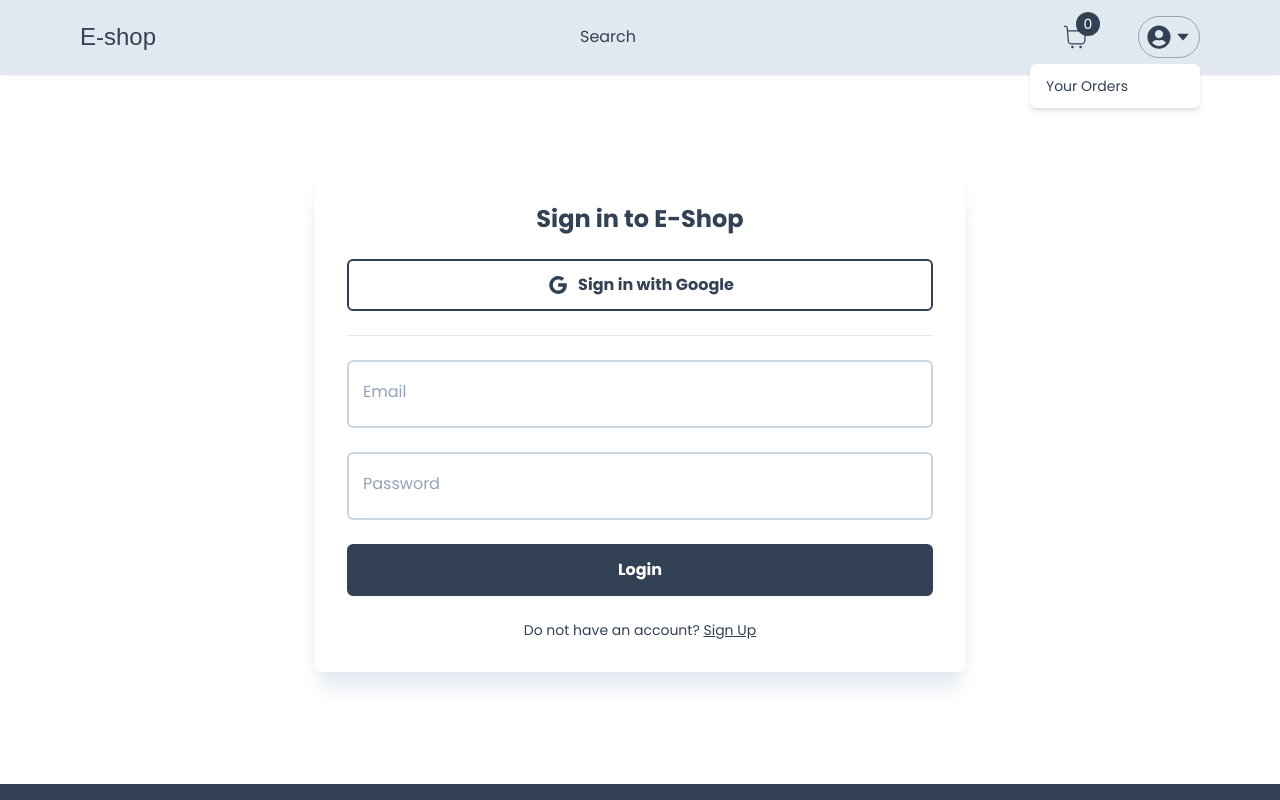
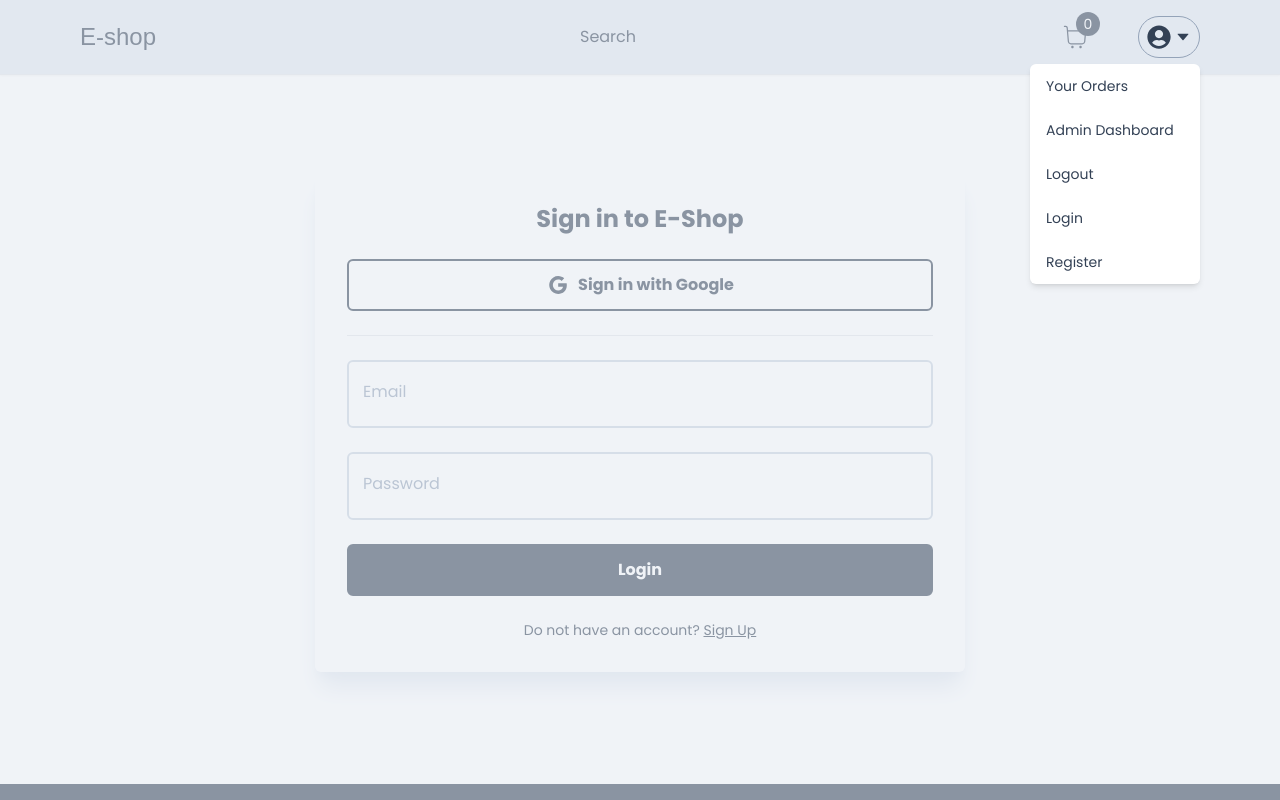
Before and after one commit to ayekaday/e-shop, a Next.js app: page /login in a window 1280 px wide. Both pictures are taken after a click on the element 1168 px from the left and 37 px from the top of the page. Shown: the top 800 px of the page. Built offline with nearby package versions, Linux system fonts and the light colour scheme; no server answers; a web font is replaced by a local one.

Commit message:
Add getCurrentUser

```diff
--- /dev/null
+++ b/actions/getCurrentUser.ts
@@ -0,0 +1,32 @@
+import { authOptions } from "@/pages/api/auth/[...nextauth]";
+import { getServerSession } from "next-auth";
+import prisma from "@/libs/prismadb";
+
+export async function getSession() {
+  return await getServerSession(authOptions);
+}
+
+export async function getCurrentUser() {
+  try {
+    const session = await getSession();
+    if (!session?.user?.email) {
+      return null;
+    }
+    const currentUser = await prisma.user.findUnique({
+      where: {
+        email: session?.user?.email,
+      },
+    });
+    if (!currentUser) {
+      return null;
+    }
+    return {
+      ...currentUser,
+      createdAt: currentUser.createdAt.toISOString(),
+      updatedAt: currentUser.updatedAt.toISOString(),
+      emailVerified: currentUser.emailVerified?.toString() || null,
+    };
+  } catch (error: any) {
+    return null;
+  }
+}
--- /dev/null
+++ b/app/components/nav/BackDrop.tsx
@@ -0,0 +1,23 @@
+interface BackDropProps {
+  onClick: () => void;
+}
+
+const BackDrop: React.FC<BackDropProps> = ({ onClick }) => {
+  return (
+    <div
+      onClick={onClick}
+      className="
+  z-20
+  bg-slate-200
+  opacity-50
+  w-screen
+  h-screen
+  fixed
+  top-0
+  left-0
+  "
+    ></div>
+  );
+};
+
+export default BackDrop;
--- a/app/components/nav/UserMenu.tsx
+++ b/app/components/nav/UserMenu.tsx
@@ -6,6 +6,7 @@
 import Link from "next/link";
 import MenuItem from "./MenuItem";
 import { signOut } from "next-auth/react";
+import BackDrop from "./BackDrop";
 
 const UserMenu = () => {
   const [isOpen, setIsOpen] = useState(false);
@@ -57,10 +58,32 @@
               <Link href="orders">
                 <MenuItem onClick={toggleOpen}>Your Orders</MenuItem>
               </Link>
+
+              <Link href="/admin">
+                <MenuItem onClick={toggleOpen}>Admin Dashboard</MenuItem>
+              </Link>
+
+              <MenuItem
+                onClick={() => {
+                  toggleOpen();
+                  signOut();
+                }}
+              >
+                Logout
+              </MenuItem>
+            </div>
+            <div>
+              <Link href="/login">
+                <MenuItem onClick={toggleOpen}>Login</MenuItem>
+              </Link>
+              <Link href="/register">
+                <MenuItem onClick={toggleOpen}>Register</MenuItem>
+              </Link>
             </div>
           </div>
         )}
       </div>
+      {isOpen ? <BackDrop onClick={toggleOpen} /> : null}
     </>
   );
 };
--- a/app/layout.tsx
+++ b/app/layout.tsx
@@ -5,6 +5,7 @@
 import NavBar from "./components/nav/NavBar";
 import CartProvider from "@/providers/CartProvider";
 import { Toaster } from "react-hot-toast";
+import { getCurrentUser } from "@/actions/getCurrentUser";
 
 const poppins = Poppins({ subsets: ["latin"], weight: ["400", "700"] });
 
@@ -13,11 +14,13 @@
   description: "Ecommerce app",
 };
 
-export default function RootLayout({
+export default async function RootLayout({
   children,
 }: {
   children: React.ReactNode;
 }) {
+  const currentUser = await getCurrentUser();
+  console.log("user<<<", currentUser);
   return (
     <html lang="en">
       <body className={`${poppins.className} text-slate-700`}>
--- a/app/login/LoginForm.tsx
+++ b/app/login/LoginForm.tsx
@@ -7,6 +7,9 @@
 import Button from "../components/Button";
 import Link from "next/link";
 import { AiOutlineGoogle } from "react-icons/ai";
+import { signIn } from "next-auth/react";
+import { useRouter } from "next/navigation";
+import toast from "react-hot-toast";
 
 const LoginForm = () => {
   const [isLoading, setIsLoading] = useState(false);
@@ -21,9 +24,25 @@
     },
   });
 
+  const router = useRouter();
+
   const onsubmit: SubmitHandler<FieldValues> = (data) => {
     setIsLoading(true);
-    console.log(data);
+    signIn("credentials", {
+      ...data,
+      redirect: false,
+    }).then((callback) => {
+      setIsLoading(false);
+
+      if (callback?.ok) {
+        router.push("/cart");
+        router.refresh();
+        toast.success("Logged In");
+      }
+      if (callback?.error) {
+        toast.error(callback.error);
+      }
+    });
   };
 
   return (
--- a/app/product/[productId]/page.tsx
+++ b/app/product/[productId]/page.tsx
@@ -9,6 +9,10 @@
   const params = useParams();
   console.log("params", params);
 
+  // Null checking
+  if (!params || !params.productId) {
+    return <div>Product not found</div>;
+  }
   const product = products.find((item) => item.id === params.productId);
 
   return (
--- a/pages/api/auth/[...nextauth].ts
+++ b/pages/api/auth/[...nextauth].ts
@@ -1,4 +1,4 @@
-import NextAuth from "next-auth";
+import NextAuth, { AuthOptions } from "next-auth";
 import GoogleProvider from "next-auth/providers/google";
 import CredentialsProvider from "next-auth/providers/credentials";
 import { PrismaAdapter } from "@next-auth/prisma-adapter";
@@ -8,7 +8,7 @@
 import { error } from "console";
 import bcrypt from "bcrypt";
 
-export default NextAuth({
+export const authOptions: AuthOptions = {
   adapter: PrismaAdapter(prisma),
   providers: [
     GoogleProvider({
@@ -58,4 +58,6 @@
     strategy: "jwt",
   },
   secret: process.env.NEXTAUTH_SECRET,
-});
+};
+
+export default NextAuth(authOptions);
```
Also changed, not shown: 1 other file (tests, documents, lock files or other folders).
